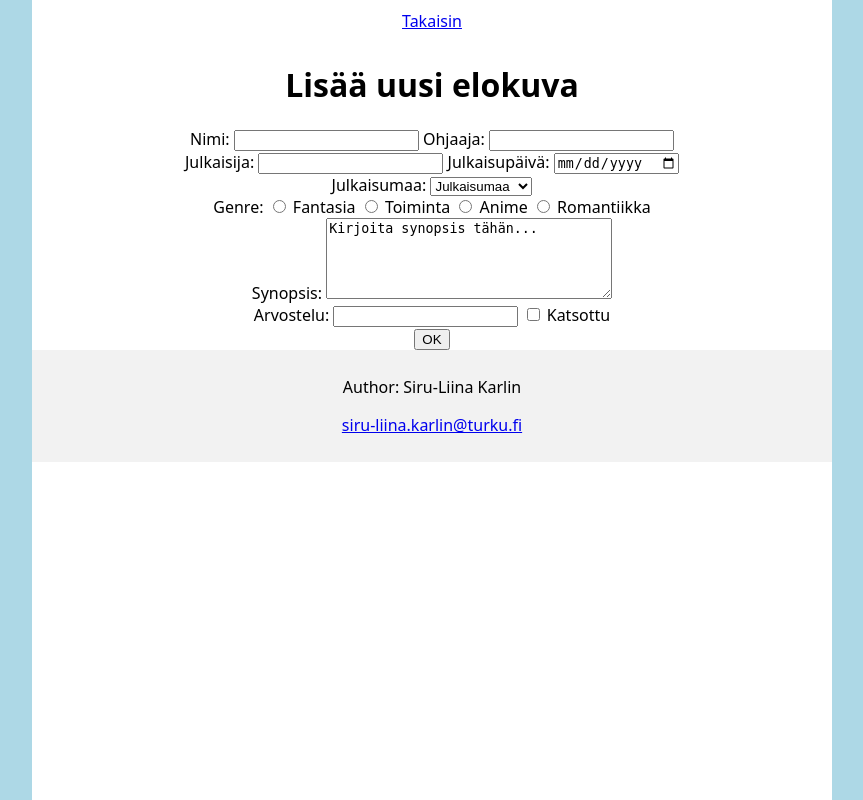
After one commit to siruliina/codepoint_teht, a PHP site: page /uusi_elokuva.html in a window 1280 px wide. The commit adds this page. Shown: the whole page, without its empty margins (208-1071 px from the left). Run offline with PHP 8.4, Linux system fonts and the light colour scheme.

Commit message:
Elokuvalomaketta aloitettu

```diff
--- a/vko_44/tiistai/teht_2/index.html
+++ b/vko_44/tiistai/teht_2_ja_3/index.html
@@ -33,6 +33,11 @@
                     <img id="index_img" src="https://thescriptlab.com/wp-content/uploads/2023/08/Who-Invented-the-First-Movie-Camera-scaled.jpg" alt="Man filming"/>
                     <figcaption>Thomas Edison ja George Eastman elokuvakameran kanssa vuonna 1925.</figcaption>
                 </figure>
+                <aside class="aside_right">
+                    <p>
+                        Lisää <a href="uusi_elokuva.html">uusi elokuva</a>
+                    </p>
+                </aside>
             </main>
 
             <footer>
--- a/vko_44/tiistai/teht_2/lempparit_style.css
+++ b/vko_44/tiistai/teht_2_ja_3/lempparit_style.css
@@ -5,7 +5,7 @@ html {
 }
 
 body {
-    max-width: 800px;
+    width: 800px;
     font-family: system-ui, -apple-system, BlinkMacSystemFont, 'Segoe UI', Roboto, Oxygen, Ubuntu, Cantarell, 'Open Sans', 'Helvetica Neue', sans-serif;
     text-align: center;
     background-color: white;
--- /dev/null
+++ b/vko_44/tiistai/teht_2_ja_3/uusi_elokuva.html
@@ -0,0 +1,82 @@
+<!DOCTYPE html>
+<html lang="en">
+    <head>
+        <meta charset="UTF-8">
+        <meta name="author" content="Siru-Liina Karlin">
+        <meta name="description" content="Tehtävä 2: Lempparit">
+        <meta name="keywords" content="HTML, CSS">
+        <meta name="viewport" content="width=device-width, initial-scale=1.0">
+        <title>Uusi elokuva</title>
+        <link rel="stylesheet" href="lempparit_style.css"/>
+    </head>
+    <body>
+        <header>
+            <nav>
+                <a href="index.html">Takaisin</a>
+            </nav>
+        </header>
+
+        <h1>Lisää uusi elokuva</h1>
+
+        <div class="form_wrapper">
+            <form id="movie_form">
+                <label for="nimi">Nimi:</label>
+                <input type="text" name="nimi" id="nimi"/>
+
+                <label for="ohjaaja">Ohjaaja:</label>
+                <input type="text" name="ohjaaja" id="ohjaaja"/><br/>
+
+                <label for="julkaisija">Julkaisija:</label>
+                <input type="text" name="julkaisija" id="julkaisija"/>
+
+                <label for="julkaisupäivä">Julkaisupäivä:</label>
+                <input type="date" name="julkaisupäivä" id="julkaisupäivä"/><br/>
+
+                <label for="julkaisumaa">Julkaisumaa:</label>
+                <select name="julkaisumaa" id="julkaisumaa">
+                    <option value="" disabled selected>Julkaisumaa</option>
+                    <option value="Yhdysvallat">Yhdysvallat</option>
+                    <option value="Iso-Britannia">Iso-Britannia</option>
+                    <option value="Suomi">Suomi</option>
+                    <option value="Uusi-Seelanti">Uusi-Seelanti</option>
+                    <option value="Ruotsi">Ruotsi</option>
+                </select><br/>
+
+                <label for="genre">Genre:</label>
+
+                <input type="radio" id="fantasia" name="genre"/>
+                <label for="fantasia"> Fantasia</label>
+
+                <input type="radio" id="toiminta" name="genre"/>
+                <label for="toiminta"> Toiminta</label>
+
+                <input type="radio" id="anime" name="genre"/>
+                <label for="anime"> Anime</label>
+
+                <input type="radio" id="romantiikka" name="genre"/>
+                <label for="romantiikka"> Romantiikka</label><br/>
+
+                <label for="synopsis">Synopsis:</label>
+                <textarea name="synopsis" id="synopsis" rows="5" cols="33">Kirjoita synopsis tähän...
+                </textarea><br/>
+
+                <label for="arvostelu">Arvostelu:</label>
+                <input type="number" name="arvostelu" id="arvostelu"/>
+
+
+                <input type="checkbox" id="katsottu" name="katsottu" value="katsottu"/>
+                <label for="katsottu"> Katsottu</label><br/>
+
+                <input type="submit" value="OK">
+            </form>
+
+            <div id="movie_card" style="display: none;">
+                <h2><span id="movie_name"></span></h2>
+            </div>
+        </div>
+        <footer>
+            <p>Author: Siru-Liina Karlin</p>
+            <p><a href="mailto:siru-liina.karlin@turku.fi">siru-liina.karlin@turku.fi</a></p>
+        </footer>
+    </body>
+</html>
```
Also changed, not shown: vko_44/tiistai/teht_2_ja_3/harry_potter.html (renamed from vko_44/tiistai/teht_2/harry_potter.html), vko_44/tiistai/teht_2_ja_3/henkien_katkema.html (renamed from vko_44/tiistai/teht_2/henkien_katkema.html), vko_44/tiistai/teht_2_ja_3/hobitti.html (renamed from vko_44/tiistai/teht_2/hobitti.html), vko_44/tiistai/teht_2_ja_3/liikkuva_linna.html (renamed from vko_44/tiistai/teht_2/liikkuva_linna.html), vko_44/tiistai/teht_2_ja_3/titanic.html (renamed from vko_44/tiistai/teht_2/titanic.html), vko_44/tiistai/teht_2_ja_3/totoro.html (renamed from vko_44/tiistai/teht_2/totoro.html).
